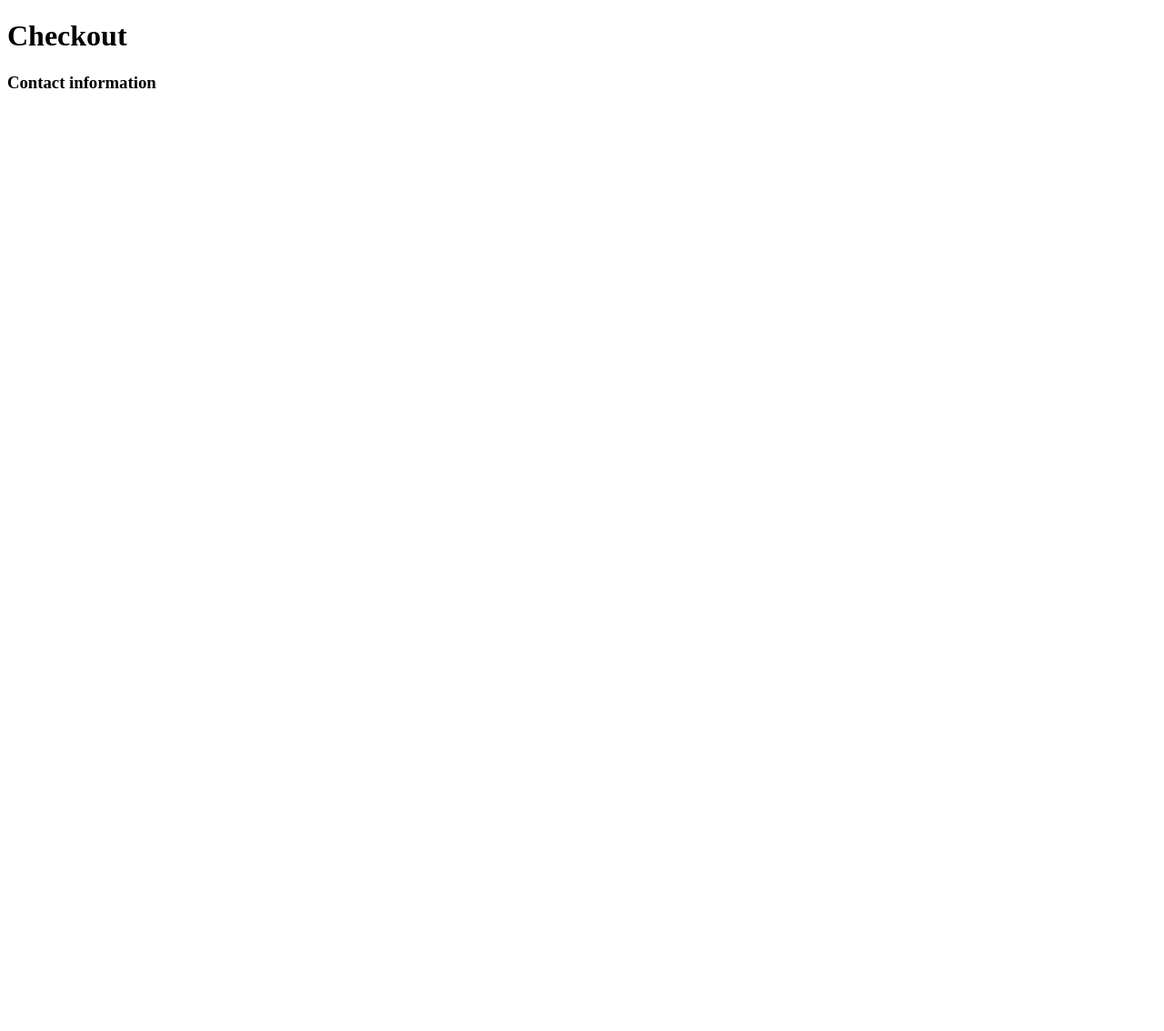
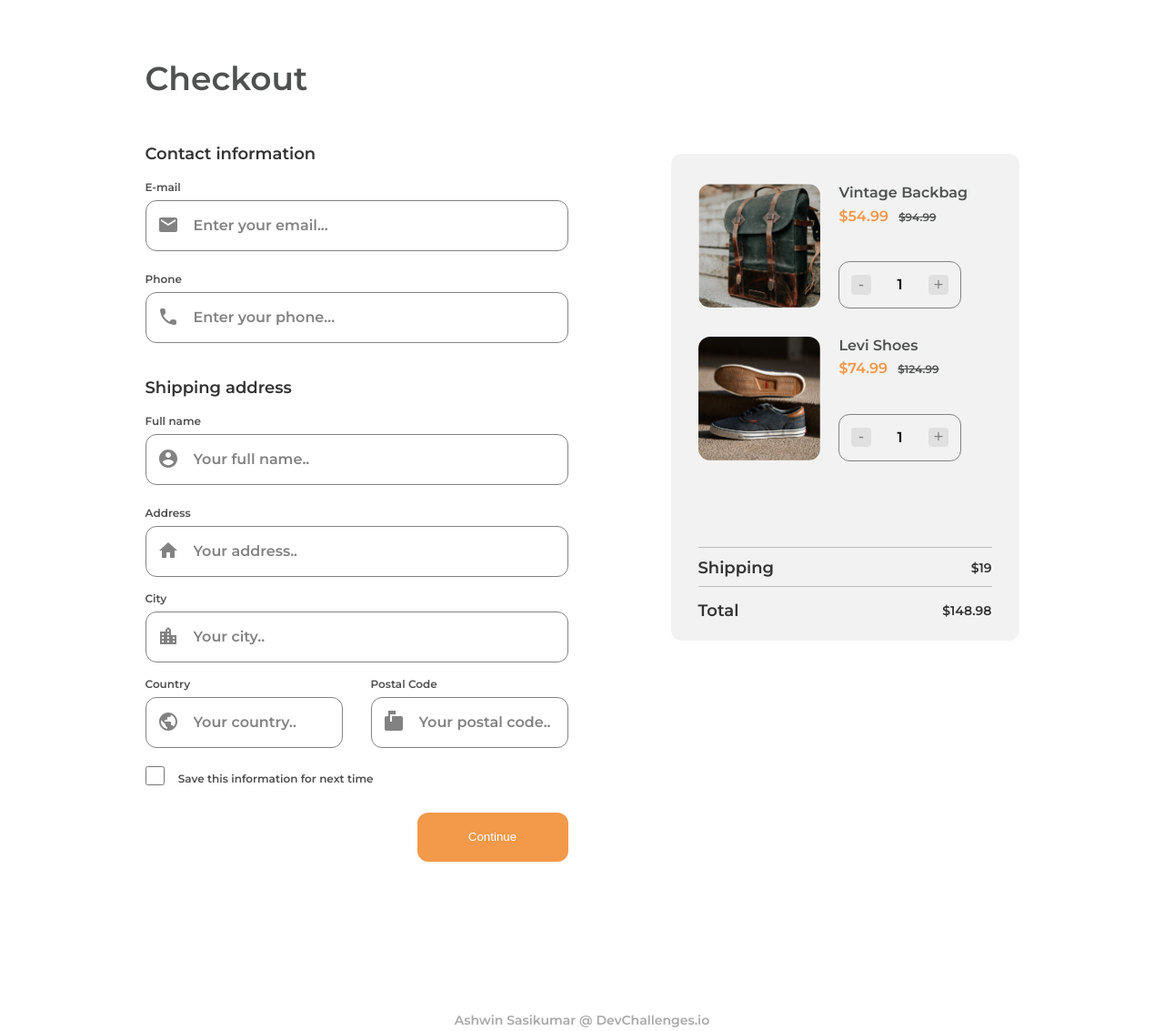
Before and after one commit to ashwin366/Checkout-Component-Webpage, a plain HTML site: page index.html in a window 1280 px wide. Shown: the whole page at 91% size. Before the commit the page ends 800 px from the top, so only its background shows below. Drawn offline with Linux system fonts and the light colour scheme.

Commit message:
Complete desktop page

```diff
--- a/css/styles.css
+++ b/css/styles.css
@@ -0,0 +1,293 @@
+*{
+  margin: 0;
+  padding: 0;
+  box-sizing: border-box;
+}
+
+body{
+  font-family: "Montserrat";
+  display: flex;
+  justify-content: center;
+  align-items: center;
+  padding: 64px 30px 0;
+  min-height: 100vh;
+}
+
+h1{
+  color: #4E5150;
+  font-size: 36px;
+  font-weight: 600;
+  line-height: 44px;
+  margin-bottom: 12px;
+}
+
+h2{
+  color: #333333;
+  font-size: 18px;
+  font-weight: 600;
+  line-height: 22px;
+  margin: 38px 0 14.95px;
+}
+
+hr{
+  border: none;
+  border-top: 1px solid #BDBDBD;
+  height: 0;
+}
+
+.l-container{
+  width: 961px;
+  display: flex;
+  justify-content: space-between;
+  align-items: flex-start;
+}
+
+.item1__label{
+  display: inline-block;
+  color: #4F4F4F;
+  font-size: 12px;
+  font-weight: 600;
+  line-height: 15px;
+  margin-bottom: 7px;
+}
+
+.item1__text-input{
+  background-repeat: no-repeat;
+  background-position: 12px 14px;
+  display: block;
+  color: #333333;
+  font-family: "Montserrat";
+  font-size: 16px;
+  font-weight: 600;
+  height: 56px;
+  border-radius: 12px;
+  border: 1px solid #828282;
+  padding-left: 52px;
+}
+
+.text-input--long{
+  width: 465px;
+}
+
+.text-input--short{
+  width: 217px;
+}
+
+.text-input--high{
+  margin-bottom: 20px;
+}
+
+.text-input--low{
+  margin-bottom: 13px;
+}
+
+::placeholder{
+  font-family: "Montserrat";
+  color: #828282;
+  font-size: 16px;
+  font-weight: 600;
+  line-height: 52px;
+  margin: 0;
+}
+
+#email{
+  background-image: url("email-black-24dp.svg");
+}
+
+#phone-no{
+  background-image: url("call-white-24dp.svg");
+}
+
+#name{
+  background-image: url("account_circle-white-24dp.svg");
+}
+
+#address{
+  background-image: url("home-white-24dp.svg");
+}
+
+#city{
+  background-image: url("location_city-white-24dp.svg");
+}
+
+#country{
+  background-image: url("public-white-24dp.svg");
+}
+
+#postal-code{
+  background-image: url("markunread_mailbox-white-24dp.svg");
+}
+
+.item1__area{
+  display: flex;
+  justify-content: space-between;
+  margin-bottom: 20px;
+}
+
+input[type="checkbox"]{
+  width: 21px;
+  height: 21px;
+  flex: 0 0 auto;
+  margin-right: 11px;
+}
+
+.label__checkbox{
+  vertical-align: middle;
+}
+
+.btn{
+  display: block;
+  margin: 23px 0 0 auto;
+  background-color: #F2994A;
+  color: #fff;
+  cursor: pointer;
+  width: 166px;
+  height: 54px;
+  border-radius: 12px;
+  border: none;
+  transition: 0.2s;
+}
+
+.btn:hover{
+  transform: scale(1.05);
+}
+
+.btn:active{
+  transform: scale(0.95);
+}
+
+.item2__wrapper{
+  width: 383px;
+  height: 535px;
+  background-color: #F2F2F2;
+  border-radius: 12px;
+  padding: 33px 30px 20px;
+  margin-top: 49px;
+}
+
+.item2__product{
+  margin-bottom: 31.6px;
+}
+
+
+.item2__image__wrapper{
+  float: left;
+  width: 134.21px;
+  height: 136.27px;
+  border-radius: 13px;
+  overflow: hidden;
+  margin-right: 20.7px;
+}
+
+.item2__image{
+  width: 100%;
+}
+
+.item2__content__wrapper{
+  height: 136.27px;
+}
+
+.item2__product-name{
+  color: #4E5150;
+  font-size: 16px;
+  font-weight: 600;
+  line-height: 19.5px;
+  margin-bottom: 6px;
+}
+
+.item2__product-price{
+  color: #F2994A;
+  font-size: 16px;
+  font-weight: 600;
+  line-height: 19.5px;
+  margin-right: 7px;
+}
+
+.item2__product-price--cancelled{
+  color: #4E5150;
+  font-size: 12px;
+  font-weight: 600;
+  line-height: 14.63px;
+  text-decoration: line-through;
+}
+
+.item2__product__quantity{
+  display: flex;
+  justify-content: space-between;
+  align-items: center;
+  width: 134.25px;
+  height: 52px;
+  padding: 0 13px;
+  border-radius: 12px;
+  border: 1px solid #828282;
+  margin-top: 40px;
+}
+
+.btn__quantity{
+  background: #E0E0E0;
+  width: 21.2px;
+  height: 21.2px;
+  color: #828282;
+  font-size: 18px;
+  border-radius: 4px;
+  cursor: pointer;
+  border: none;
+  transition: 0.2s;
+}
+
+.btn__quantity:active{
+  background: #D1D1D1;
+}
+
+.btn__quantity__text{
+  font-size: 16px;
+  font-weight: 600;
+  line-height: 19.5px;
+}
+
+.item2__price__wrapper{
+  margin-top: 95.29px;
+}
+
+.item2__price{
+  display: flex;
+  align-items: center;
+  justify-content: space-between;
+  margin: 10.73px 0 8.61px;
+}
+
+
+.item2__price--low{
+  margin-top: 15.36px;
+}
+
+.price__text{
+  color: #333333;
+  font-size: 18px;
+  font-weight: 600;
+  line-height: 22px;
+}
+
+.price__dollar{
+  color: #333333;
+  font-size: 14px;
+  font-weight: 600;
+  line-height: 17.07px;
+}
+
+
+
+
+
+
+.l-footer{
+  text-align: center;
+  margin: 166px 0 17px;
+}
+
+.l-footer__text{
+  color: #A9A9A9;
+  font-size: 14px;
+  font-weight: 600;
+  line-height: 17px;
+}
--- a/index.html
+++ b/index.html
@@ -8,7 +8,7 @@
   maximum-scale=5"
     />
 
-    <link rel="icon" href="devchallenges.png" />
+    <link rel="icon" href="images/devchallenges.png" />
 
     <link rel="stylesheet" type="text/css" href="css/styles.css">
 
@@ -19,9 +19,110 @@
 
   </head>
   <body>
-    <h1>Checkout</h1>
 
-    <h3>Contact information</h3>
+    <main>
+      <h1>Checkout</h1>
+
+      <main class="l-container">
+        <div class="l-container__item1">
+          <h2>Contact information</h2>
+
+          <form class="" action="index.html" method="post">
+            <label class="item1__label" for="email">E-mail</label>
+            <input class="item1__text-input text-input--long text-input--high" type="email" name="email" id="email" placeholder="Enter your email...">
+
+            <label class="item1__label" for="phone-no">Phone</label>
+            <input class="item1__text-input text-input--long text-input--high" type="number" name="phone-no" id="phone-no" placeholder="Enter your phone...">
+
+
+            <h2>Shipping address</h2>
+            <label class="item1__label" for="name">Full name</label>
+            <input class="item1__text-input text-input--long text-input--high" type="text" name="name" id="name" placeholder="Your full name..">
+
+            <label class="item1__label" for="address">Address</label>
+            <input class="item1__text-input text-input--long text-input--low" type="text" name="address" id="address" placeholder="Your address..">
+
+            <label class="item1__label" for="city">City</label>
+            <input class="item1__text-input text-input--long text-input--low" type="text" name="city" id="city" placeholder="Your city..">
+
+            <div class="item1__area">
+              <div class="item1__country">
+                <label class="item1__label" for="country">Country</label>
+                <input class="item1__text-input text-input--short" type="text" name="country" id="country" placeholder="Your country..">
+              </div>
+              <div class="item1__postal">
+                <label class="item1__label" for="postal-code">Postal Code</label>
+                <input class="item1__text-input text-input--short" type="number" name="postal-code" id="postal-code" placeholder="Your postal code..">
+              </div>
+
+            </div>
+
+            <input type="checkbox" id="save-info">
+            <label for="save-info" class="item1__label label__checkbox">Save this information for next time</label>
+
+            <button class="item1__btn btn"type="submit" name="button">Continue</button>
+
+          </form>
+        </div>
+
+        <div class="l-container__item2">
+          <div class="item2__wrapper">
+            <div class="item2__product">
+              <div class="item2__image__wrapper">
+                <img class="item2__image" src="images/photo1.png" alt="photo1">
+              </div>
+              <div class="item2__content__wrapper">
+                <p class="item2__product-name">Vintage Backbag</p>
+                <span class="item2__product-price">$54.99</span>
+                <span class="item2__product-price--cancelled">$94.99</span>
+                <div class="item2__product__quantity">
+                  <button class="btn__quantity" type="button" name="increment">-</button>
+                  <span class="btn__quantity__text">1</span>
+                  <button class="btn__quantity" type="button" name="decrement">+</button>
+                </div>
+              </div>
+            </div>
+
+            <div class="item2__product">
+              <div class="item2__image__wrapper">
+                <img class="item2__image" src="images/photo2.png" alt="photo2">
+              </div>
+              <div class="item2__content__wrapper">
+                <p class="item2__product-name">Levi Shoes</p>
+                <span class="item2__product-price">$74.99</span>
+                <span class="item2__product-price--cancelled">$124.99</span>
+                <div class="item2__product__quantity">
+                  <button class="btn__quantity" type="button" name="increment">-</button>
+                  <span class="btn__quantity__text">1</span>
+                  <button class="btn__quantity" type="button" name="decrement">+</button>
+                </div>
+              </div>
+            </div>
+
+            <div class="item2__price__wrapper">
+              <hr>
+              <div class="item2__price">
+                <p class="price__text">Shipping</p>
+                <p class="price__dollar">$19</p>
+              </div>
+              <hr>
+              <div class="item2__price item2__price--low">
+                <p class="price__text">Total</p>
+                <p class="price__dollar">$148.98</p>
+              </div>
+            </div>
+          </div>
+
+
+        </div>
+      </div>
+
+    </main>
+
+    <footer class="l-footer">
+      <p class="l-footer__text">Ashwin Sasikumar @ DevChallenges.io</p>
+    </footer>
+
 
   </body>
 </html>
```
Also changed, not shown: css/account_circle-white-24dp.svg (added), css/call-white-24dp.svg (added), css/email-black-24dp.svg (added), css/home-white-24dp.svg (added), css/location_city-white-24dp.svg (added), css/markunread_mailbox-white-24dp.svg (added), css/public-white-24dp.svg (added).
